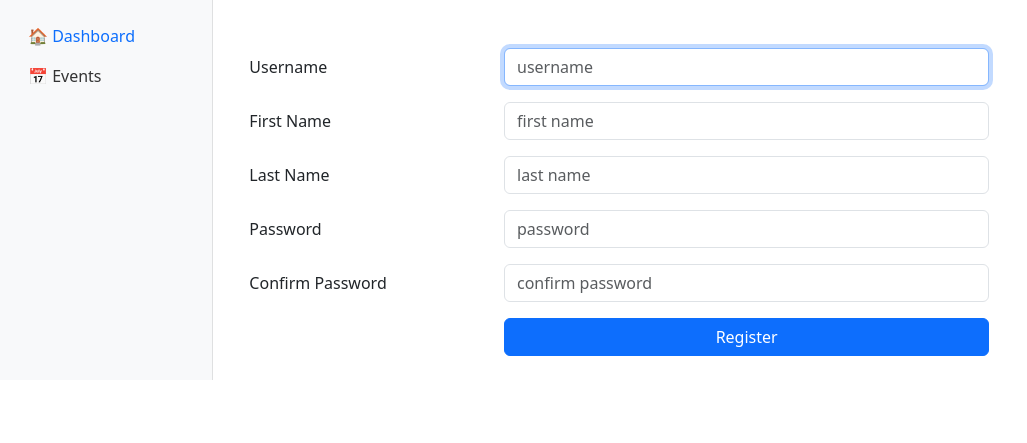
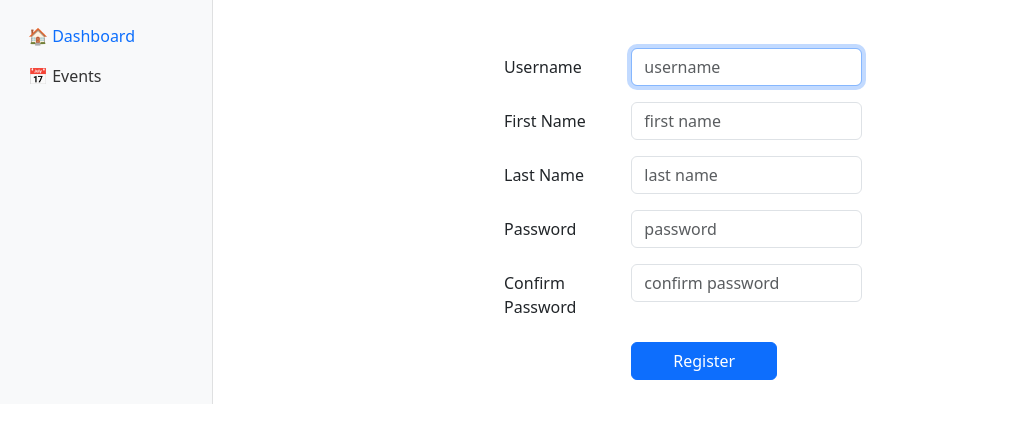
Before and after one commit to dynamiqzone/Community_Manager, a Flask app: template templates/register.html in a window 1280 px wide. Shown: the part 56-499 px from the top of the page, without its empty margins (0-1027 px from the left). Run offline with Flask 3, Linux system fonts and the light colour scheme; the template is opened without the code that fills it, so the values that code supplies are empty.

Commit message:
fixed register ui and fields position and size

```diff
--- a/app.py
+++ b/app.py
@@ -3,10 +3,10 @@ from flask import Flask, render_template
 app = Flask(__name__)
 
 # Temporary route to preview ANY template
-@app.route('/preview/<page>')
-def preview(page):
+@app.route('/register')
+def register():
     # This will look for 'register.html' if you go to /preview/register.html
-    return render_template(page)
+    return render_template('register.html')
 
 if __name__ == '__main__':
     app.run(debug=True)
--- a/templates/register.html
+++ b/templates/register.html
@@ -2,6 +2,8 @@
 {% block title %}Register{% endblock %}
 {% block main %}
 <div class="container mt-4">
+  <div class="row justify-content-center">
+    <div class="col-md-8 col-lg-6">
       <form action="/register" method="post">
         <div class="row mb-3">
           <label class="col-sm-3 col-form-label">Username</label>
@@ -13,22 +15,22 @@
         <div class="row mb-3">
           <label class="col-sm-3 col-form-label">First Name</label>
           <div class="col-sm-6">
-        <input type="text" autocomplete="off" autofocus placeholder="first name" name="first_name" class="form-control"
-          required>
+            <input type="text" autocomplete="off" autofocus placeholder="first name" name="first_name"
+              class="form-control" required>
           </div>
         </div>
         <div class="row mb-3">
           <label class="col-sm-3 col-form-label">Last Name</label>
           <div class="col-sm-6">
-        <input type="text" autocomplete="off" autofocus placeholder="last name" name="last_name" class="form-control"
-          required>
+            <input type="text" autocomplete="off" autofocus placeholder="last name" name="last_name"
+              class="form-control" required>
           </div>
         </div>
         <div class="row mb-3">
           <label class="col-sm-3 col-form-label">Password</label>
           <div class="col-sm-6">
-        <input type="password" autocomplete="off" autofocus placeholder="password" name="password" class="form-control"
-          required>
+            <input type="password" autocomplete="off" autofocus placeholder="password" name="password"
+              class="form-control" required>
           </div>
         </div>
         <div class="row mb-3">
@@ -39,10 +41,12 @@
           </div>
         </div>
         <div class="row">
-      <div class="col-sm-6 offset-sm-3">
+          <div class="col-sm-4 offset-sm-3">
             <button type="submit" class="btn btn-primary w-100">Register</button>
           </div>
         </div>
       </form>
     </div>
+  </div>
+</div>
 {% endblock %}
```
Lines whose indentation alone changed are shown as unchanged.
